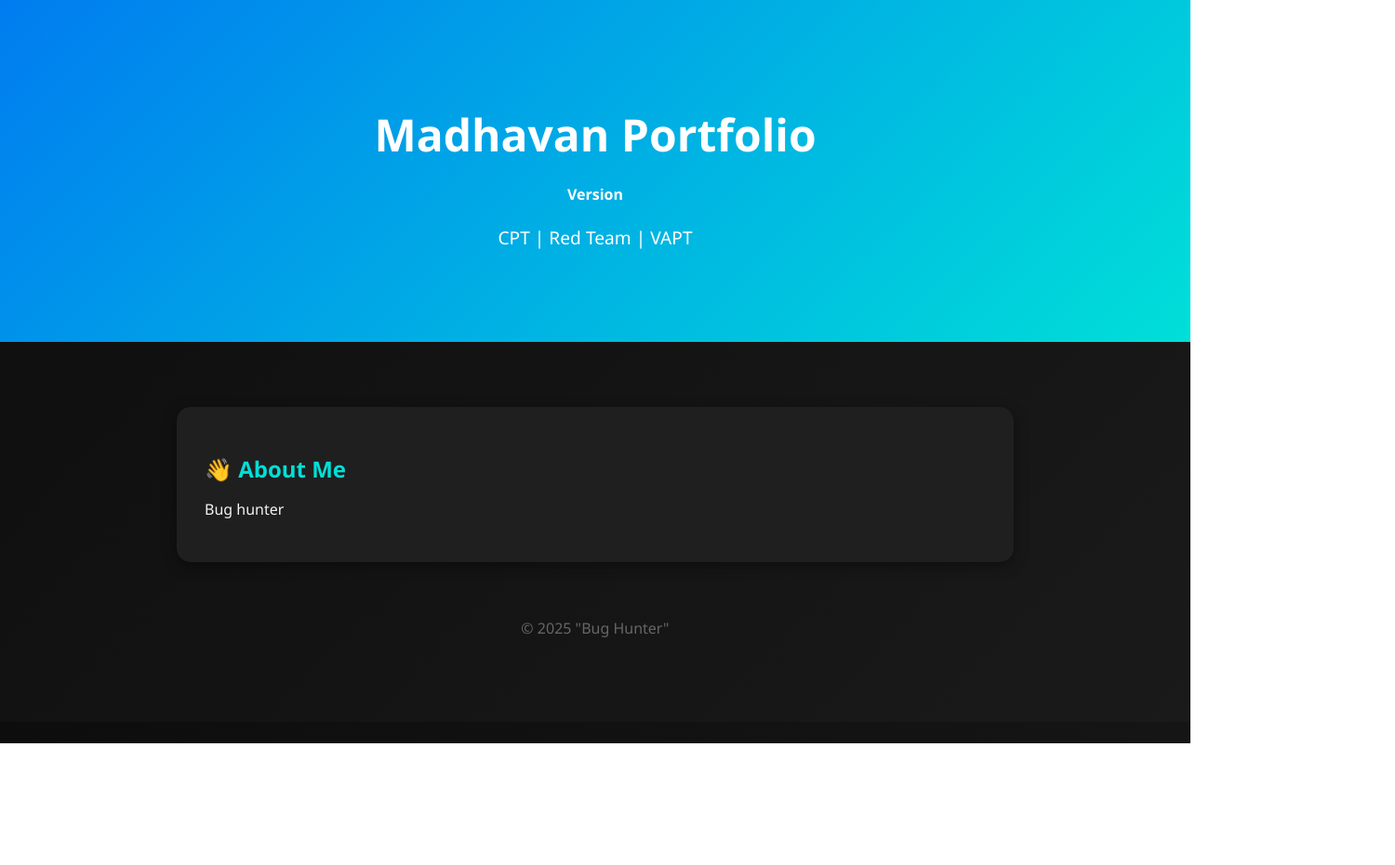
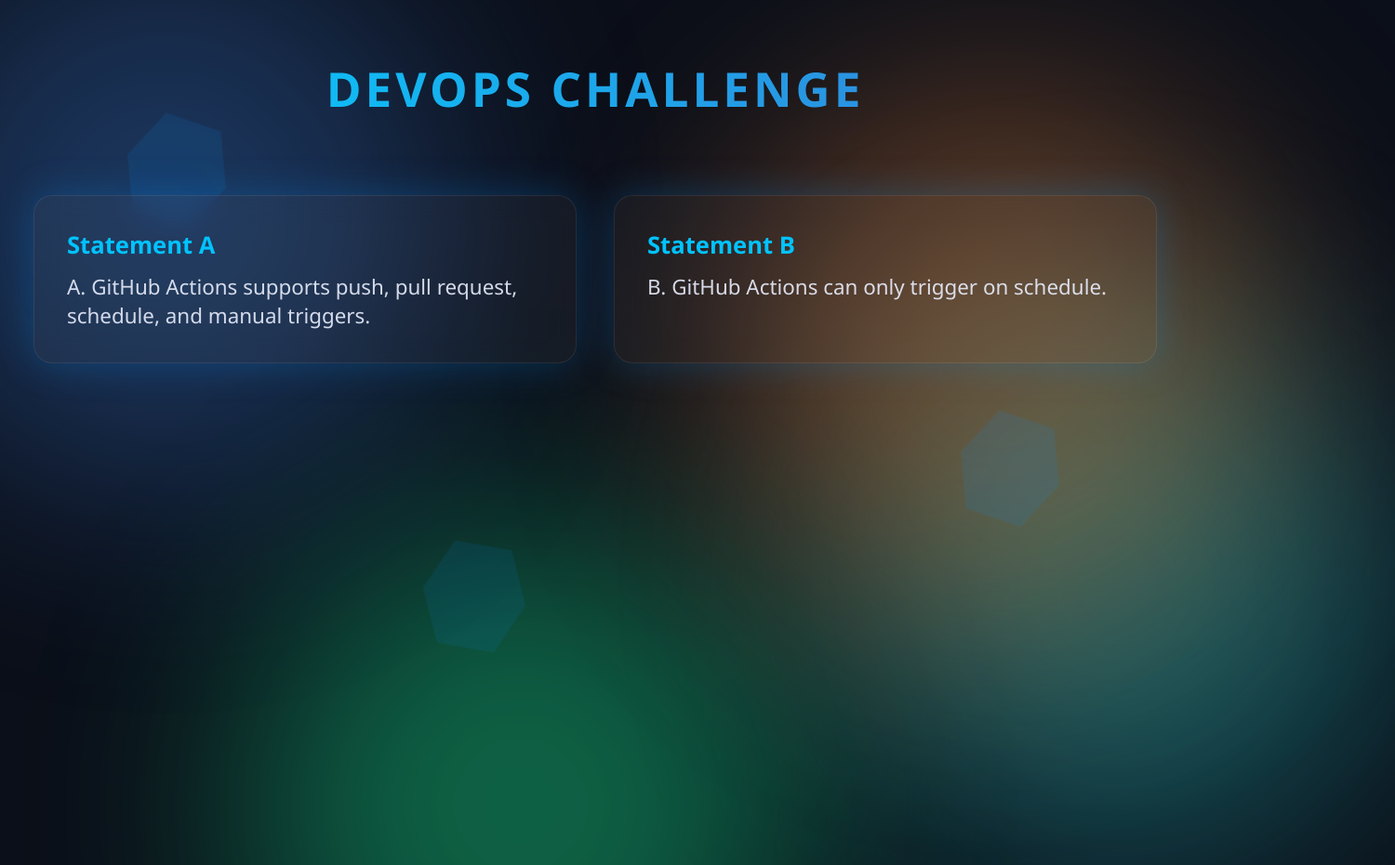
Before and after one commit to madhavanrayzz/Demo_Devops_project, a plain HTML site: page index.html in a window 1280 px wide. Shown: the top 931 px of the page at 93% size, 1500 px wide, since content can reach past the window. Before the commit the page ends 800 px from the top, so only its background shows below. Drawn offline with Linux system fonts and the light colour scheme.

Commit message:
Revise index.html for DevOps Challenge layout
Updated HTML structure and styling for DevOps Challenge.

```diff
--- a/index.html
+++ b/index.html
@@ -3,112 +3,140 @@
 <head>
 <meta charset="UTF-8">
 <meta name="viewport" content="width=device-width, initial-scale=1.0">
-    <title>DevOps Engineer — Portfolio v1.0</title>
+<title>DevOps Challenge</title>
 
 <style>
     body {
         margin: 0;
-            font-family: "Segoe UI", Roboto, Arial, sans-serif;
-            background: linear-gradient(135deg, #0d0d0d, #1a1a1a);
-            color: #f2f2f2;
+        background: #0b0f19;
+        font-family: "Segoe UI", sans-serif;
+        color: #e9eefc;
+        overflow: hidden;
     }
 
-        /* Hero Section */
-        .hero {
-            padding: 80px 20px;
-            text-align: center;
-            background: linear-gradient(135deg, #007cf0, #00dfd8);
-            color: white;
-        }
-        .hero h1 {
-            font-size: 3rem;
-            margin-bottom: 10px;
-        }
-        .hero p {
-            font-size: 1.2rem;
+    /* Animated glowing background gradients */
+    .bg-glow {
+        position: absolute;
+        width: 600px;
+        height: 600px;
+        border-radius: 50%;
+        filter: blur(120px);
+        opacity: 0.35;
+        animation: drift 18s infinite alternate ease-in-out;
+        z-index: -10;
     }
 
-        /* Content Container */
-        .container {
-            max-width: 900px;
-            margin: 50px auto;
-            padding: 20px;
+    .blue { background: #3a7bd5; top: -10%; left: -10%; }
+    .teal { background: #2bd9d9; top: 40%; left: 70%; animation-duration: 22s; }
+    .green { background: #15ff99; top: 70%; left: 20%; animation-duration: 26s; }
+    .orange { background: #ff8f3c; top: 10%; left: 60%; animation-duration: 20s; }
+
+    @keyframes drift {
+        from { transform: translateY(0px) translateX(0px); }
+        to { transform: translateY(80px) translateX(40px); }
     }
 
-        .section {
-            background: #1f1f1f;
-            padding: 30px;
-            border-radius: 15px;
-            margin-bottom: 30px;
-            box-shadow: 0 4px 15px rgba(0,0,0,0.4);
+    /* Kubernetes hexagon icons floating */
+    .kube-hex {
+        position: absolute;
+        width: 120px;
+        height: 120px;
+        background: rgba(0,140,255,0.15);
+        border: 2px solid rgba(0,150,255,0.35);
+        clip-path: polygon(25% 5%, 75% 5%, 95% 50%, 75% 95%, 25% 95%, 5% 50%);
+        animation: floatHex 12s infinite ease-in-out;
+        filter: blur(1px);
     }
 
-        .section h2 {
-            color: #00dfd8;
-            margin-bottom: 10px;
+    @keyframes floatHex {
+        0% { transform: translateY(0px) rotate(0deg); opacity: 0.5; }
+        50% { transform: translateY(-40px) rotate(20deg); opacity: 0.8; }
+        100% { transform: translateY(0px) rotate(0deg); opacity: 0.5; }
     }
 
-        /* Icon Row */
-        .icons {
-            display: flex;
-            gap: 20px;
-            flex-wrap: wrap;
-            margin-top: 15px;
-        }
-        .icon-card {
-            background: #262626;
-            padding: 20px;
-            border-radius: 12px;
-            width: 120px;
+    .hex1 { top: 20%; left: 10%; }
+    .hex2 { top: 60%; left: 80%; animation-delay: -2s; }
+    .hex3 { top: 75%; left: 35%; animation-delay: -4s; }
+
+    /* Title */
+    #title {
         text-align: center;
-            box-shadow: 0 4px 10px rgba(0,0,0,0.3);
-            transition: transform 0.2s ease;
-        }
-        .icon-card:hover {
-            transform: scale(1.1);
-        }
-        .icon-card img {
-            width: 50px;
-            height: 50px;
-        }
-        .icon-card span {
-            display: block;
-            margin-top: 10px;
-            font-size: 0.9rem;
-            color: #a8a8a8;
+        font-size: 3.2rem;
+        font-weight: 800;
+        margin-top: 60px;
+        letter-spacing: 4px;
+        background: linear-gradient(to right, #00d2ff, #3a7bd5);
+        -webkit-background-clip: text;
+        -webkit-text-fill-color: transparent;
+        text-transform: uppercase;
     }
 
-        /* Footer */
-        footer {
-            text-align: center;
-            padding: 20px;
-            color: #666;
-            margin-top: 40px;
+    /* Container for statements */
+    .wrapper {
+        display: flex;
+        justify-content: center;
+        gap: 40px;
+        margin-top: 80px;
+    }
+
+    .card {
+        width: 40%;
+        background: rgba(255,255,255,0.04);
+        padding: 35px;
+        border-radius: 20px;
+        border: 1px solid rgba(255,255,255,0.08);
+        backdrop-filter: blur(14px);
+        box-shadow: 0 0 40px rgba(0,150,255,0.25);
+        transition: 0.3s ease;
+    }
+
+    .card:hover {
+        transform: translateY(-10px);
+        box-shadow: 0 0 50px rgba(0,200,255,0.5);
+    }
+
+    .label {
+        font-size: 1.6rem;
+        font-weight: bold;
+        color: #00c3ff;
+        margin-bottom: 12px;
+    }
+
+    .text {
+        font-size: 1.4rem;
+        opacity: 0.9;
     }
 </style>
+
 </head>
 <body>
 
-    <!-- HERO -->
-    <div class="hero">
-        <h1>Madhavan Portfolio</h1>
-        <h4>Version</h4>
-        <p>CPT | Red Team | VAPT</p>
+<!-- Glowing animated background blobs -->
+<div class="bg-glow blue"></div>
+<div class="bg-glow teal"></div>
+<div class="bg-glow green"></div>
+<div class="bg-glow orange"></div>
+
+<!-- Floating Kubernetes hexagons -->
+<div class="kube-hex hex1"></div>
+<div class="kube-hex hex2"></div>
+<div class="kube-hex hex3"></div>
+
+<!-- Title -->
+<div id="title">DevOps Challenge</div>
+
+<!-- Two statement cards -->
+<div class="wrapper">
+    <div class="card">
+        <div class="label">Statement A</div>
+        <div class="text" id="statementA">A. GitHub Actions supports push, pull request, schedule, and manual triggers.</div>
     </div>
 
-    <div class="container">
-
-        <!-- About -->
-        <div class="section">
-            <h2>👋 About Me</h2>
-            <p>
-                Bug hunter
-            </p>
+    <div class="card">
+        <div class="label">Statement B</div>
+        <div class="text" id="statementB">B. GitHub Actions can only trigger on schedule.</div>
     </div>
-
-    <footer>
-        © 2025 "Bug Hunter"
-    </footer>
+</div>
 
 </body>
 </html>
```
Lines whose indentation alone changed are shown as unchanged.
